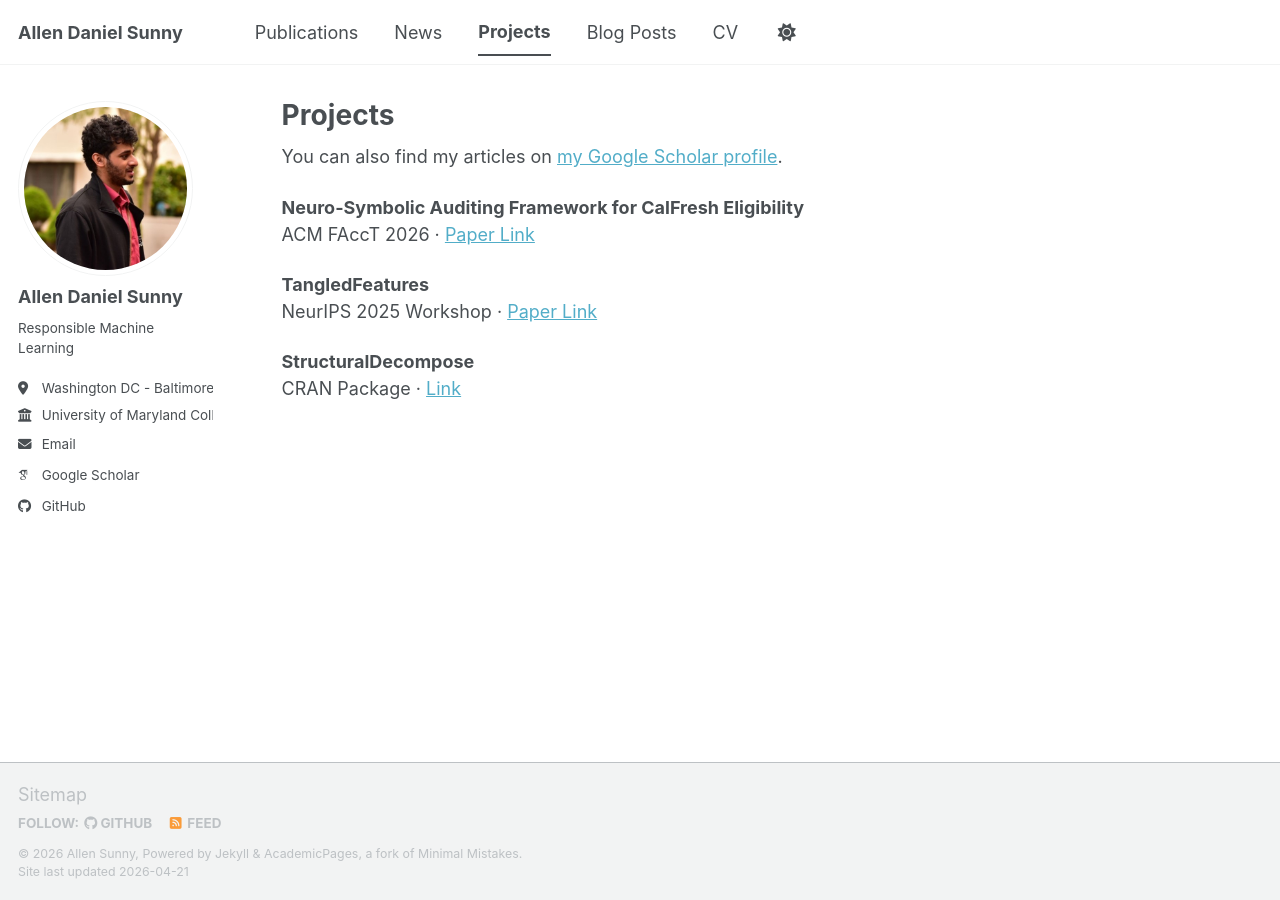
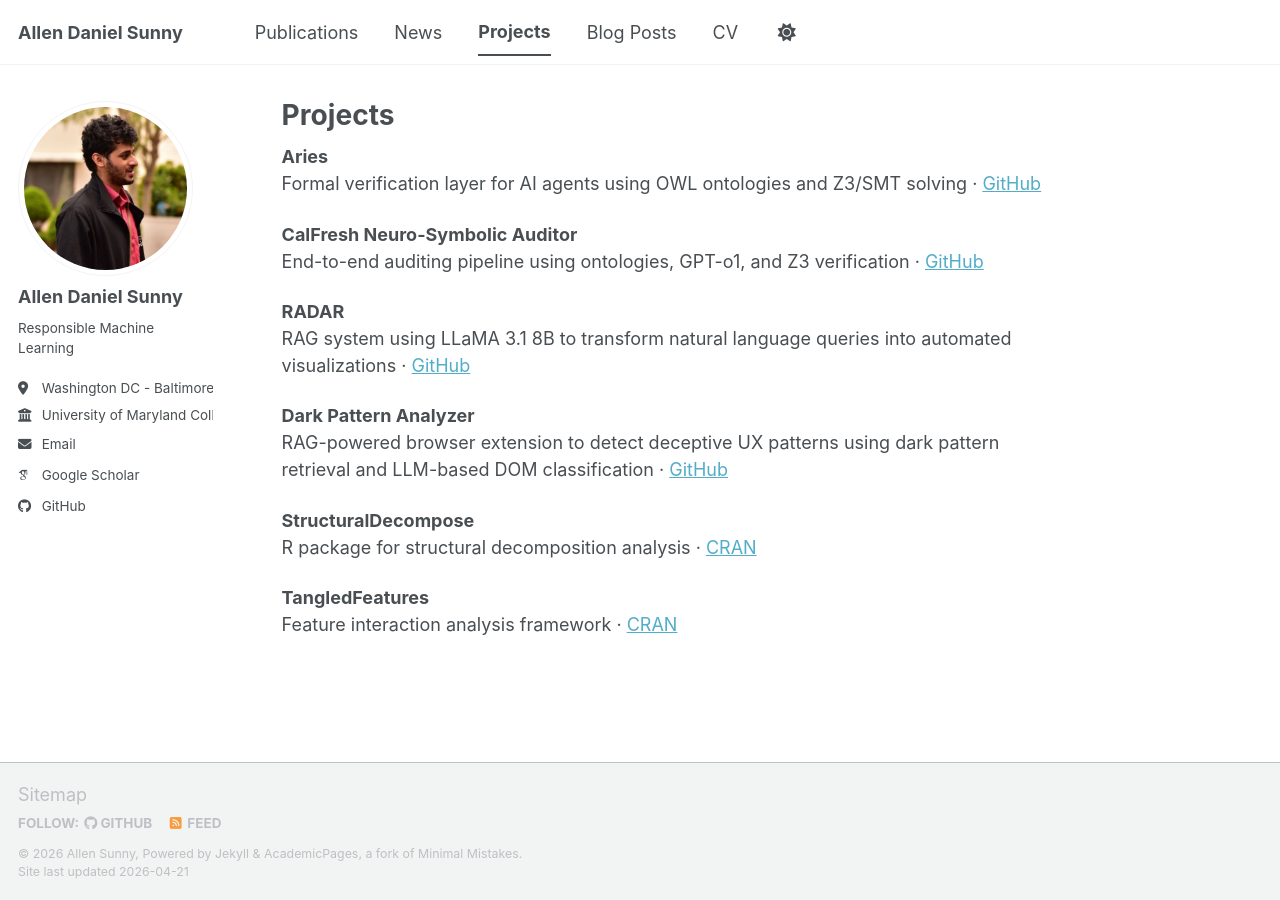
Before and after one commit to Allen-1242/Portfolio, a Jekyll site: the page built from _pages/projects.html, in a window 1280 px wide. Built offline with Jekyll 4.4.1, drawn with Linux system fonts in a browser that asks for light colours; some web fonts are replaced; a script bundle is joined from its source files by our own code; library files that are not in the unit come from our copies.

Commit message:
Projects

```diff
--- a/_pages/projects.html
+++ b/_pages/projects.html
@@ -5,13 +5,20 @@ permalink: /projects/
 author_profile: true
 ---
 
-<p>You can also find my articles on <a href="https://scholar.google.com/citations?hl=en&user=R3qN5MwAAAAJ&view_op=list_works&sortby=title">my Google Scholar profile</a>.</p>
+<p><strong>Aries</strong><br/>
+Formal verification layer for AI agents using OWL ontologies and Z3/SMT solving · <a href="#">GitHub</a></p>
 
-<p><strong>Neuro-Symbolic Auditing Framework for CalFresh Eligibility</strong><br/>
-ACM FAccT 2026 · <a href="#">Paper Link</a></p>
+<p><strong>CalFresh Neuro-Symbolic Auditor</strong><br/>
+End-to-end auditing pipeline using ontologies, GPT-o1, and Z3 verification · <a href="https://github.com/Allen-1242/FAccT_NeuroSymbolicFramework">GitHub</a></p>
+
+<p><strong>RADAR</strong><br/>
+RAG system using LLaMA 3.1 8B to transform natural language queries into automated visualizations · <a href="https://github.com/Allen-1242/Radar">GitHub</a></p>
+
+<p><strong>Dark Pattern Analyzer</strong><br/>
+RAG-powered browser extension to detect deceptive UX patterns using dark pattern retrieval and LLM-based DOM classification · <a href="https://github.com/Allen-1242/Dark_Patterns">GitHub</a></p>
+
+<p><strong>StructuralDecompose</strong><br/>
+R package for structural decomposition analysis · <a href="https://cloud.r-project.org/web/packages/StructuralDecompose/index.html">CRAN</a></p>
 
 <p><strong>TangledFeatures</strong><br/>
-NeurIPS 2025 Workshop · <a href="#">Paper Link</a></p>
-
-<p><strong>StructuralDecompose</strong><br/>
-CRAN Package · <a href="#">Link</a></p>
+Feature interaction analysis framework · <a href="https://cran.r-project.org/web/packages/TangledFeatures/index.html">CRAN</a></p>
```
